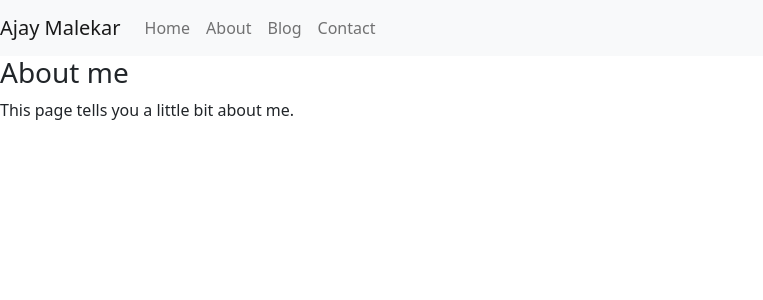
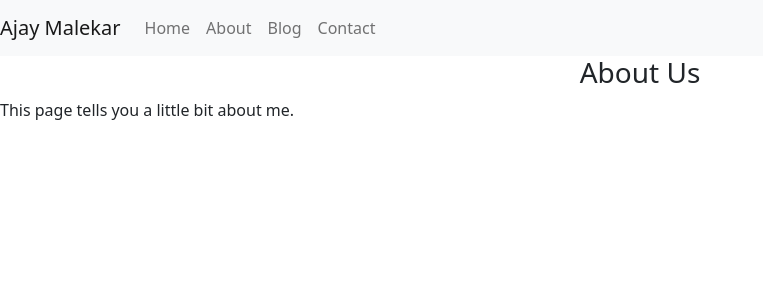
Before and after one commit to ajaymalekar/ajaymalekar.github.io, a Jekyll site: the page built from about.html, in a window 1280 px wide. Shown: the top 300 px of the page, without its empty margins (0-763 px from the left). Built offline with Jekyll 4.4.1, drawn with Linux system fonts in a browser that asks for light colours; nearby versions of some CDN libraries.

Commit message:
Update and rename about.md to about.html

```diff
--- a/about.md
+++ b/about.html
@@ -2,6 +2,6 @@
 layout: default
 title: About
 ---
-### About me
+<h3 class="text-center">About Us</h3>
 
 This page tells you a little bit about me.
```
